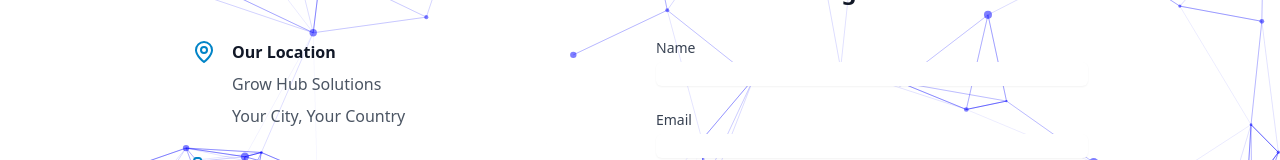
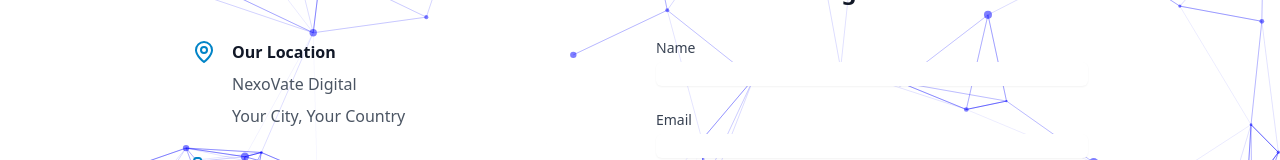
Before and after one commit to Muhammadd-01/NexoVate-Digital, a React (Vite) app: page /contact in a window 1280 px wide. Shown: the part 458-618 px from the top of the page. Built offline with nearby package versions, Linux system fonts and the light colour scheme.

Commit message:
NexoVate

```diff
--- a/src/pages/Contact.jsx
+++ b/src/pages/Contact.jsx
@@ -10,7 +10,7 @@ const contactInfo = [
   {
     icon: MapPin,
     title: "Our Location",
-    details: ["Grow Hub Solutions", "Your City, Your Country"],
+    details: ["NexoVate Digital", "Your City, Your Country"],
   },
   {
     icon: Phone,
@@ -56,7 +56,7 @@ export default function Contact() {
         <div className="relative z-10">
           <SEO
             title="Get in Touch"
-            description="Contact Grow Hub Solutions for innovative digital solutions and collaborations"
+            description="Contact NexoVate Digital for innovative digital solutions and collaborations"
             keywords="contact, digital solutions, collaboration, get in touch"
           />
           <div className="text-gray-900 dark:text-white py-24 sm:py-32">
```
